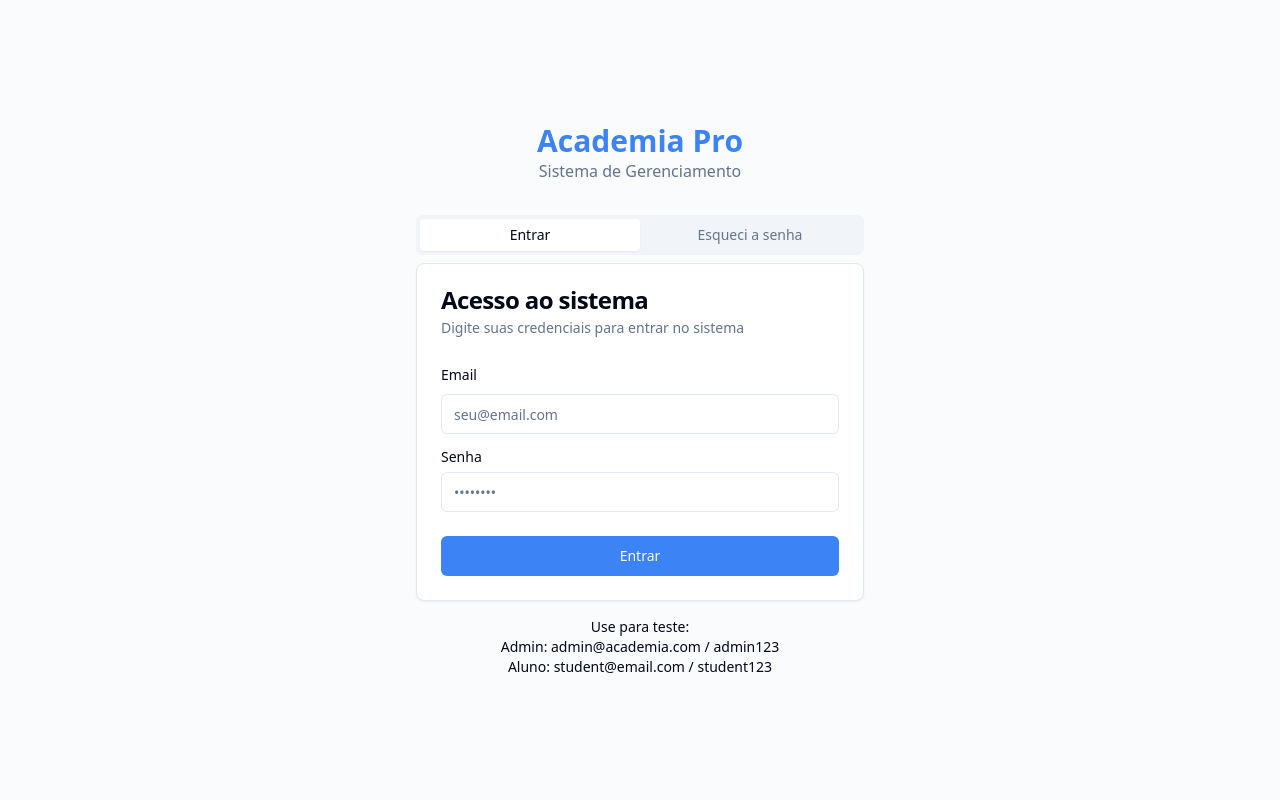
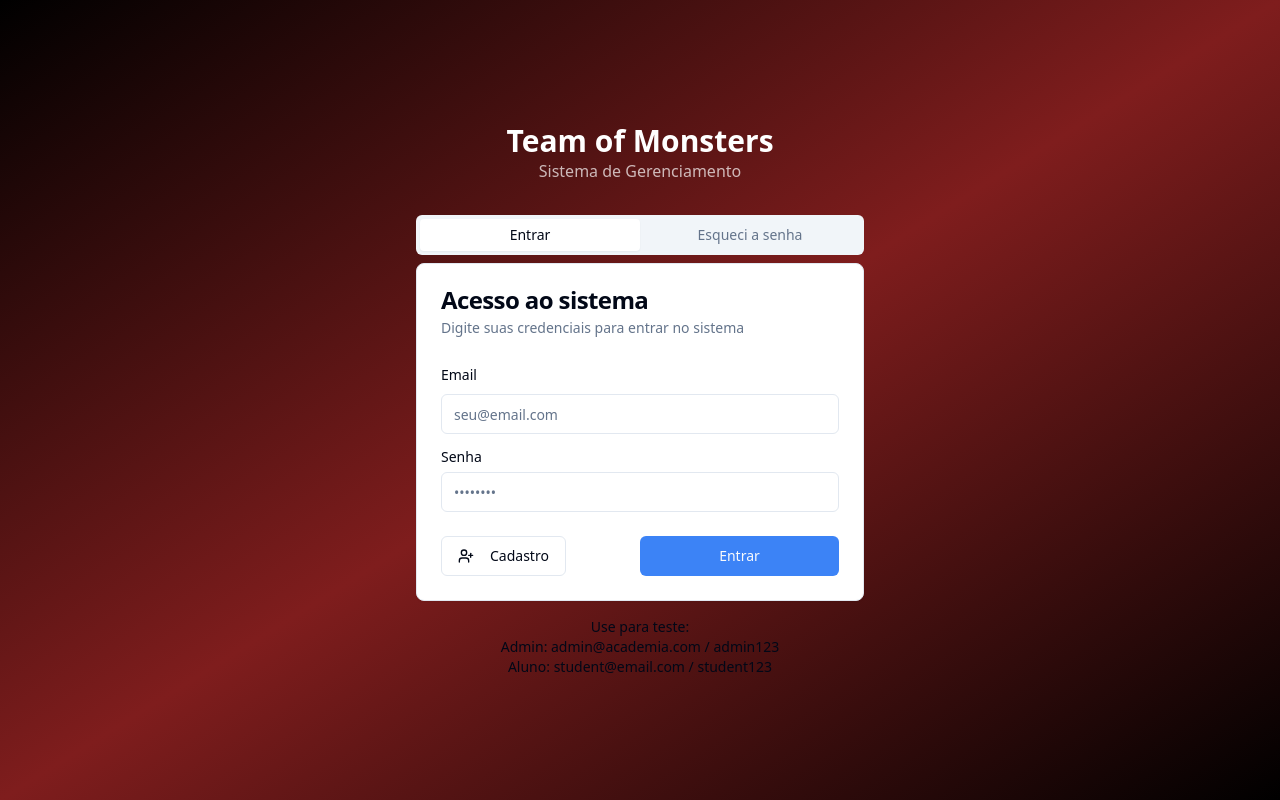
Before and after one commit to jbxd/academia-pro-manager, a React (Vite) app: page / in a window 1280 px wide. Built offline with nearby package versions, Linux system fonts and the light colour scheme.

Commit message:
feat: Implement design changes
- Added a registration button.
- Changed the application name to "Team of Monsters".
- Modified the panel color to a black and red gradient.

```diff
--- a/index.html
+++ b/index.html
@@ -1,25 +1,23 @@
+
 <!DOCTYPE html>
 <html lang="en">
   <head>
     <meta charset="UTF-8" />
     <meta name="viewport" content="width=device-width, initial-scale=1.0" />
-    <title>academia-pro-manager</title>
-    <meta name="description" content="Lovable Generated Project" />
-    <meta name="author" content="Lovable" />
+    <title>Team of Monsters</title>
+    <meta name="description" content="Gestão completa de academia" />
+    <meta name="author" content="Team of Monsters" />
 
-    <meta property="og:title" content="academia-pro-manager" />
-    <meta property="og:description" content="Lovable Generated Project" />
+    <meta property="og:title" content="Team of Monsters" />
+    <meta property="og:description" content="Sistema de Gerenciamento de Academia" />
     <meta property="og:type" content="website" />
-    <meta property="og:image" content="https://lovable.dev/opengraph-image-p98pqg.png" />
 
     <meta name="twitter:card" content="summary_large_image" />
-    <meta name="twitter:site" content="@lovable_dev" />
-    <meta name="twitter:image" content="https://lovable.dev/opengraph-image-p98pqg.png" />
+    <meta name="twitter:title" content="Team of Monsters" />
   </head>
 
   <body>
     <div id="root"></div>
-    <!-- IMPORTANT: DO NOT REMOVE THIS SCRIPT TAG OR THIS VERY COMMENT! -->
     <script src="https://cdn.gpteng.co/gptengineer.js" type="module"></script>
     <script type="module" src="/src/main.tsx"></script>
   </body>
--- a/src/components/layouts/Sidebar.tsx
+++ b/src/components/layouts/Sidebar.tsx
@@ -1,4 +1,3 @@
-
 import React, { useState } from "react";
 import { NavLink } from "react-router-dom";
 import { useAuth } from "@/contexts/AuthContext";
@@ -52,7 +51,7 @@ const Sidebar: React.FC = () => {
       <div className={sidebarClasses}>
         <div className="flex items-center justify-between p-4 border-b border-sidebar-border">
           <div className="flex items-center gap-2">
-            <span className="text-xl font-bold">Team Of Monsters</span>
+            <span className="text-xl font-bold">Team of Monsters</span>
           </div>
           <Button variant="ghost" size="icon" onClick={toggleSidebar} className="md:hidden">
             <X className="h-5 w-5" />
@@ -120,7 +119,6 @@ const Sidebar: React.FC = () => {
         </div>
       </div>
 
-      {/* Mobile sidebar toggle */}
       <Button
         variant="ghost"
         size="icon"
--- a/src/pages/Login.tsx
+++ b/src/pages/Login.tsx
@@ -1,4 +1,3 @@
-
 import React, { useState } from "react";
 import { useNavigate } from "react-router-dom";
 import { useAuth } from "@/contexts/AuthContext";
@@ -8,6 +7,7 @@ import { Label } from "@/components/ui/label";
 import { Card, CardContent, CardDescription, CardFooter, CardHeader, CardTitle } from "@/components/ui/card";
 import { Tabs, TabsContent, TabsList, TabsTrigger } from "@/components/ui/tabs";
 import { toast } from "sonner";
+import { UserPlus } from "lucide-react";
 
 const Login: React.FC = () => {
   const { login, isLoading } = useAuth();
@@ -16,6 +16,7 @@ const Login: React.FC = () => {
   const [email, setEmail] = useState("");
   const [password, setPassword] = useState("");
   const [forgotEmail, setForgotEmail] = useState("");
+  const [isRegisterModalOpen, setIsRegisterModalOpen] = useState(false);
 
   const handleLogin = async (e: React.FormEvent) => {
     e.preventDefault();
@@ -35,12 +36,17 @@ const Login: React.FC = () => {
     setActiveTab("login");
   };
 
+  const handleRegisterClick = () => {
+    setIsRegisterModalOpen(true);
+    toast.info("Funcionalidade de cadastro em desenvolvimento");
+  };
+
   return (
-    <div className="flex min-h-screen items-center justify-center bg-muted/40 p-4">
+    <div className="flex min-h-screen items-center justify-center bg-gradient-to-br from-black via-red-900 to-black p-4">
       <div className="w-full max-w-md">
         <div className="mb-8 text-center">
-          <h1 className="text-3xl font-bold text-primary">Academia Pro</h1>
-          <p className="text-muted-foreground">Sistema de Gerenciamento</p>
+          <h1 className="text-3xl font-bold text-white">Team of Monsters</h1>
+          <p className="text-white/70">Sistema de Gerenciamento</p>
         </div>
 
         <Tabs value={activeTab} onValueChange={(v) => setActiveTab(v as "login" | "forgot")}>
@@ -53,7 +59,7 @@ const Login: React.FC = () => {
             <Card>
               <CardHeader>
                 <CardTitle>Acesso ao sistema</CardTitle>
-                <CardDescription>
+                <CardDescription className="text-muted-foreground">
                   Digite suas credenciais para entrar no sistema
                 </CardDescription>
               </CardHeader>
@@ -87,8 +93,16 @@ const Login: React.FC = () => {
                   </div>
                 </CardContent>
 
-                <CardFooter>
-                  <Button type="submit" className="w-full" disabled={isLoading}>
+                <CardFooter className="flex justify-between items-center">
+                  <Button
+                    type="button"
+                    variant="outline"
+                    onClick={handleRegisterClick}
+                  >
+                    <UserPlus className="mr-2 h-4 w-4" />
+                    Cadastro
+                  </Button>
+                  <Button type="submit" className="w-1/2" disabled={isLoading}>
                     {isLoading ? (
                       <>
                         <span className="mr-2 h-4 w-4 animate-spin rounded-full border-2 border-white border-t-transparent"></span>
--- a/tailwind.config.ts
+++ b/tailwind.config.ts
@@ -1,4 +1,3 @@
-
 import type { Config } from "tailwindcss";
 
 export default {
@@ -13,10 +12,10 @@ export default {
   theme: {
     container: {
       center: true,
-			padding: '2rem',
+      padding: "2rem",
       screens: {
-				'2xl': '1400px'
-			}
+        "2xl": "1400px",
+      },
     },
     extend: {
       colors: {
@@ -70,6 +69,12 @@ export default {
           red: '#EF4444',
           gray: '#6B7280',
         },
+        'custom-black': '#000000',
+        'custom-red': '#EA384D',
+      },
+      backgroundImage: {
+        'gradient-radial': 'radial-gradient(var(--tw-gradient-stops))',
+        'gradient-black-red': 'linear-gradient(to bottom right, #000000, #EA384D)',
       },
       borderRadius: {
         lg: 'var(--radius)',
```
Lines whose indentation alone changed are shown as unchanged.
